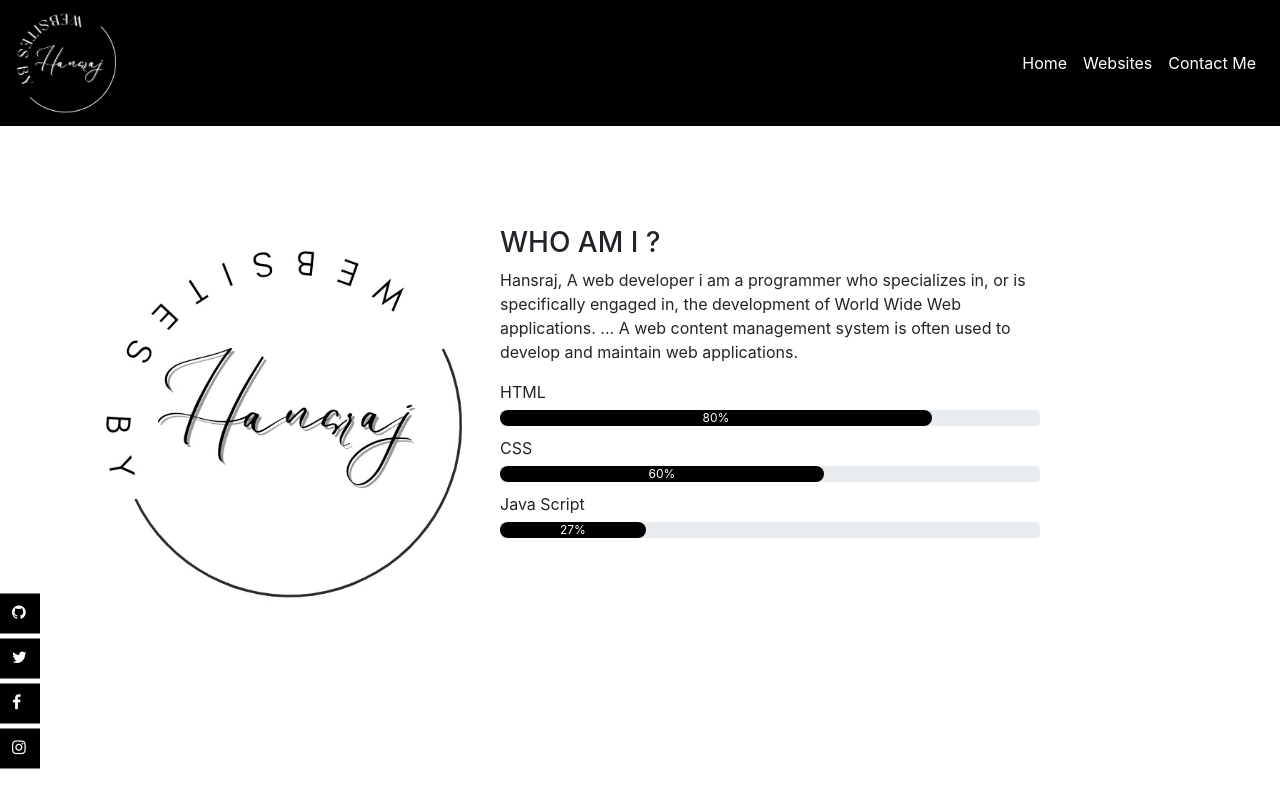
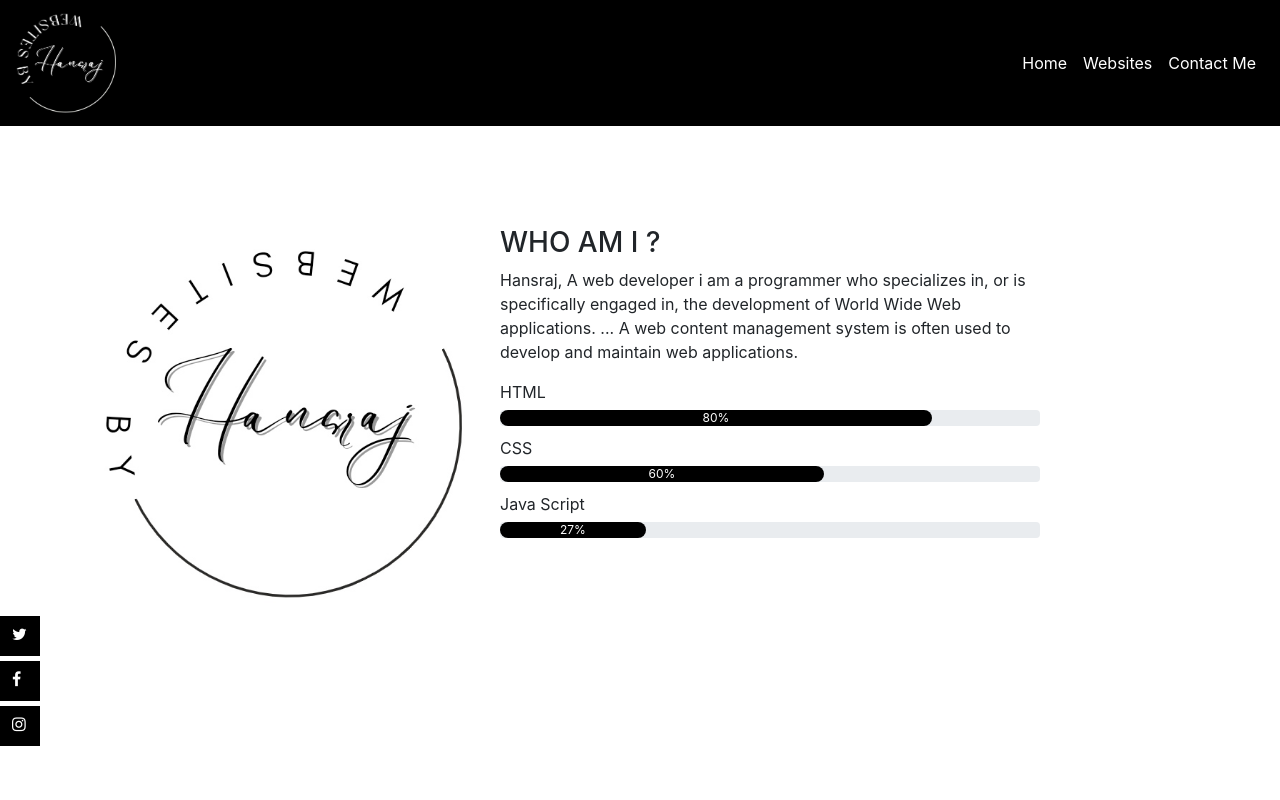
Before and after one commit to Hansraj-k/webhans, a plain HTML site: page index.html in a window 1280 px wide. Shown: the top 800 px of the page. Drawn offline with nearby package versions, Linux system fonts and the light colour scheme.

Commit message:
Update index.html

```diff
--- a/index.html
+++ b/index.html
@@ -111,7 +111,6 @@
 <!------------Social icons----------->
 <div class="social-icons">
 	<ul>
-		<a href="https://github.com/Hansraj-k"><li><i class="fa fa-github"></i></li></a>
 		<a href="https://twitter.com/Hansraj96942646?s=08"><li><i class="fa fa-twitter"></i></li></a>
 		<a href="https://www.facebook.com/profile.php?id=100058292060153"><li><i class="fa fa-facebook"></i></li></a>
 		<a href="https://www.instagram.com/hansraj_kondeda/?r=nametag"><li><i class="fa fa-instagram"></i></li></a>
```
